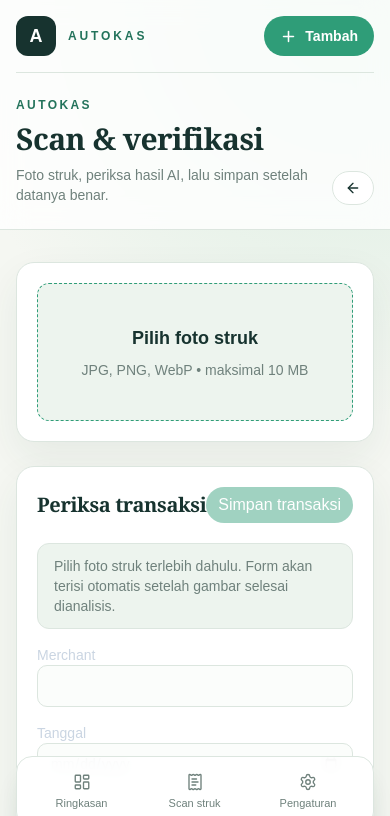
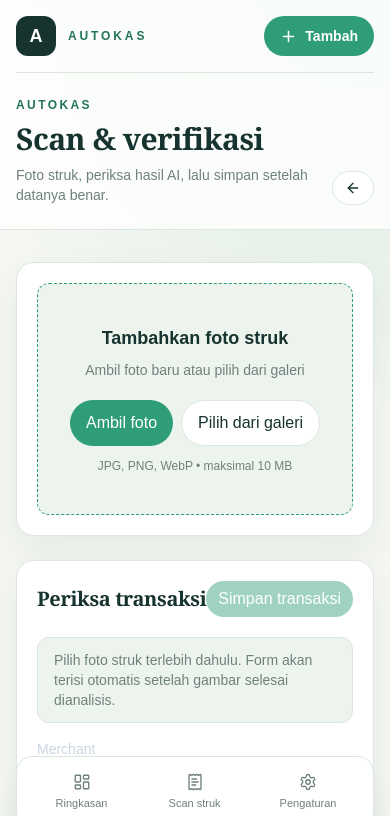
Before and after one commit to khalid200704/autokas, a Next.js app: page /scan in a window 390 px wide. Shown: the top 816 px of the page. Built offline with nearby package versions, Linux system fonts and the light colour scheme.

Commit message:
Improve iPhone receipt upload controls

```diff
--- a/src/app/scan/page.tsx
+++ b/src/app/scan/page.tsx
@@ -1,6 +1,6 @@
 "use client";
 
-import { useMemo, useState } from "react";
+import { useMemo, useRef, useState } from "react";
 import imageCompression from "browser-image-compression";
 import { useRouter } from "next/navigation";
 import { emptyTransaction, formatCurrency, type ExtractedTransaction, type TransactionItem } from "@/lib/mock-data";
@@ -30,6 +30,8 @@
   const [hasDetectionResult, setHasDetectionResult] = useState(false);
   const [isSaved, setIsSaved] = useState(false);
   const [isSaving, setIsSaving] = useState(false);
+  const cameraInputRef = useRef<HTMLInputElement>(null);
+  const galleryInputRef = useRef<HTMLInputElement>(null);
 
   const totalItems = useMemo(
     () =>
@@ -96,6 +98,12 @@
 
   const retryDetection = () => {
     if (selectedFile) handleImageUpload(selectedFile);
+  };
+
+  const handleFileChange = (event: React.ChangeEvent<HTMLInputElement>) => {
+    const file = event.target.files?.[0];
+    event.target.value = "";
+    if (file) handleImageUpload(file);
   };
 
   const updateField = <K extends keyof ExtractedTransaction>(field: K, value: ExtractedTransaction[K]) => {
@@ -177,19 +185,17 @@
     >
         <div className="grid gap-6 lg:grid-cols-[0.9fr_1.1fr]">
           <section className="app-panel p-5">
-            <label className="flex cursor-pointer flex-col items-center justify-center rounded-xl border border-dashed border-[var(--mint)] bg-[var(--surface-soft)] px-6 py-10 text-center transition hover:bg-[#e2f0e6]">
-              <input
-                type="file"
-                accept="image/*"
-                className="hidden"
-                onChange={(event) => {
-                  const file = event.target.files?.[0];
-                  if (file) handleImageUpload(file);
-                }}
-              />
-              <span className="text-lg font-semibold text-[var(--ink)]">Pilih foto struk</span>
-              <span className="mt-2 text-sm text-[var(--muted)]">JPG, PNG, WebP • maksimal 10 MB</span>
-            </label>
+            <div className="flex flex-col items-center justify-center rounded-xl border border-dashed border-[var(--mint)] bg-[var(--surface-soft)] px-6 py-10 text-center">
+              <input ref={cameraInputRef} type="file" accept="image/jpeg,image/png,image/webp" capture="environment" className="sr-only" onChange={handleFileChange} />
+              <input ref={galleryInputRef} type="file" accept="image/jpeg,image/png,image/webp" className="sr-only" onChange={handleFileChange} />
+              <span className="text-lg font-semibold text-[var(--ink)]">Tambahkan foto struk</span>
+              <span className="mt-2 text-sm text-[var(--muted)]">Ambil foto baru atau pilih dari galeri</span>
+              <div className="mt-5 flex flex-col gap-2 min-[380px]:flex-row">
+                <button type="button" onClick={() => cameraInputRef.current?.click()} className="app-button-primary px-4 py-2.5 text-sm font-semibold">Ambil foto</button>
+                <button type="button" onClick={() => galleryInputRef.current?.click()} className="rounded-full border border-[var(--line)] bg-white px-4 py-2.5 text-sm font-semibold text-[var(--ink)] transition hover:border-[var(--mint)]">Pilih dari galeri</button>
+              </div>
+              <span className="mt-3 text-xs text-[var(--muted)]">JPG, PNG, WebP • maksimal 10 MB</span>
+            </div>
 
             {previewUrl && (
               <div className="mt-5 overflow-hidden rounded-2xl border border-slate-800 bg-slate-950">
```
